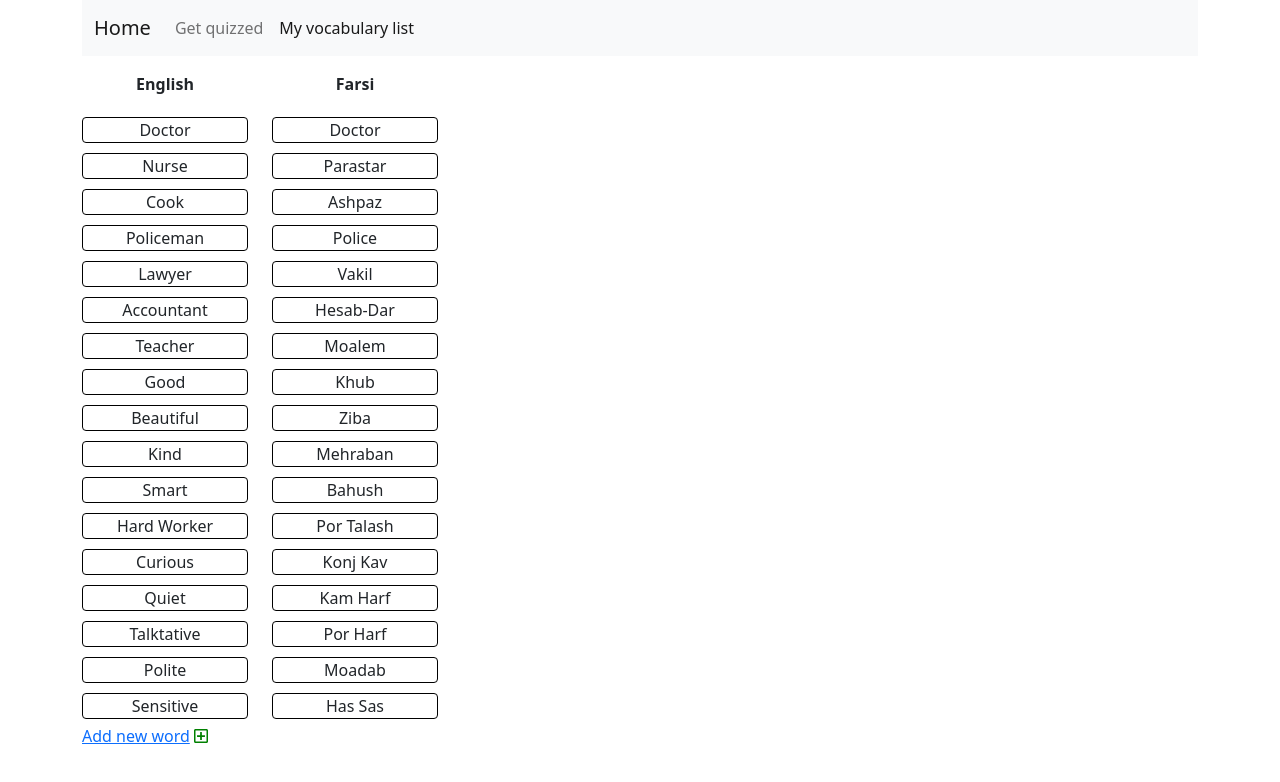
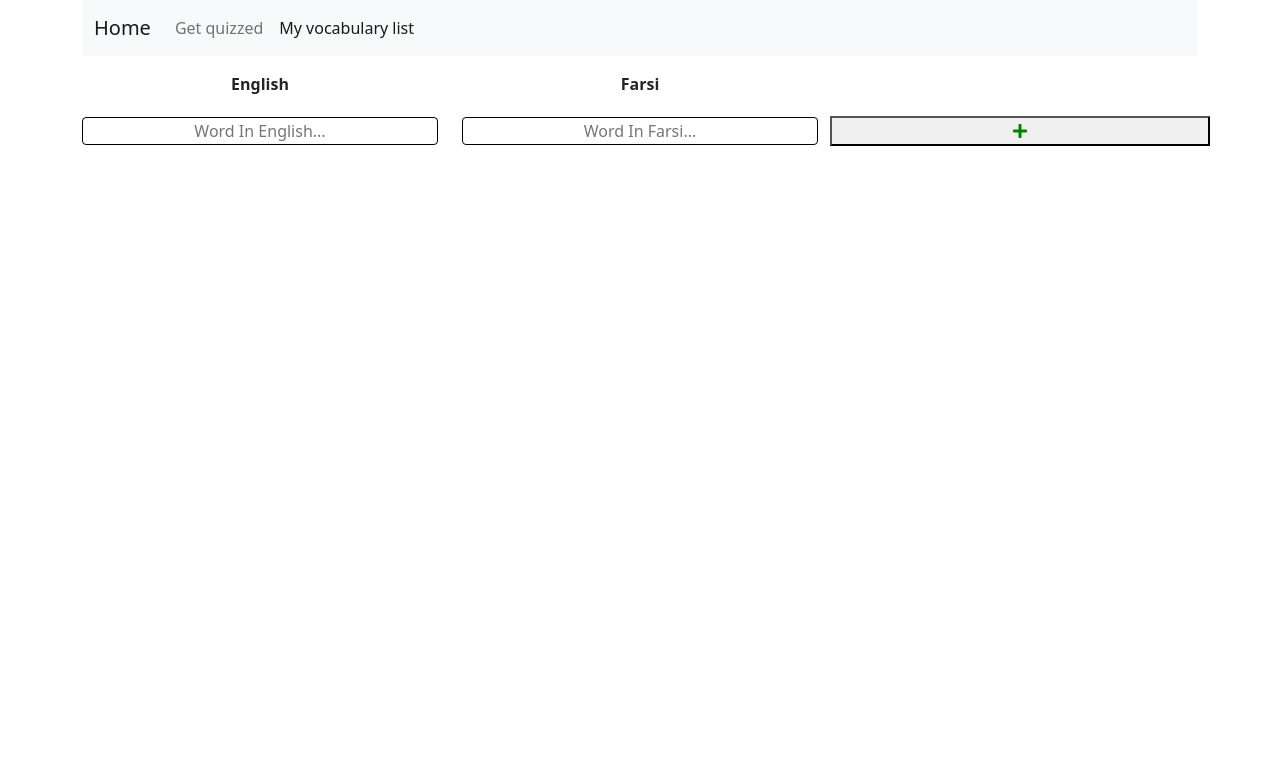
Before and after one commit to claradrt/vocabulary-quizz, a React (Create React App) app: page /vocabulary in a window 1280 px wide. Shown: the top 782 px of the page. Built offline with nearby package versions, Linux system fonts and the light colour scheme.

Commit message:
Add new word feature
- Store vocabulary list in local storage
- Enable user to add a word in the vocabulary list
- Set up of Delete feature

```diff
--- a/src/AddWord.js
+++ b/src/AddWord.js
@@ -1,5 +1,49 @@
-import React from "react";
+import React, { useState } from "react";
+import "./Word.css";
+import { FontAwesomeIcon } from "@fortawesome/react-fontawesome";
+import { faPlus } from "@fortawesome/free-solid-svg-icons";
 
-export default function AddWord() {
-  return "hello";
+export default function AddWord(props) {
+  const [newWordEnglish, setNewWordEnglish] = useState("");
+  const [newWordFarsi, setNewWordFarsi] = useState("");
+
+  function handleFirstInputChange(event) {
+    setNewWordEnglish(event.target.value);
+  }
+
+  function handleSecondInputChange(event) {
+    setNewWordFarsi(event.target.value);
+  }
+
+  function handleFormSubmit(event) {
+    event.preventDefault();
+    props.addNewWord({
+      wordInEnglish: newWordEnglish,
+      wordInFarsi: newWordFarsi,
+    });
+  }
+
+  return (
+    <form className="row my-3" onSubmit={handleFormSubmit}>
+      <div className="col-4">
+        <input
+          type="text"
+          placeholder="Word in English..."
+          className="word text-center text-capitalize"
+          onChange={handleFirstInputChange}
+        />
+      </div>
+      <div className="col-4">
+        <input
+          type="text"
+          placeholder="Word in Farsi..."
+          className="word text-center text-capitalize"
+          onChange={handleSecondInputChange}
+        />
+      </div>
+      <button type="submit" className="col-4 align-self-center">
+        <FontAwesomeIcon icon={faPlus} color="green" className="add-icon" />
+      </button>
+    </form>
+  );
 }
--- a/src/Word.css
+++ b/src/Word.css
@@ -8,6 +8,7 @@
 .delete {
   color: #c4012e;
   visibility: hidden;
+  width: fit-content;
 }
 
 .Word:hover .delete {
@@ -17,3 +18,7 @@
 .delete:hover {
   cursor: pointer;
 }
+
+.add-icon {
+  cursor: pointer;
+}
--- a/src/Word.js
+++ b/src/Word.js
@@ -1,20 +1,32 @@
 import React from "react";
 import "./Word.css";
+import { FontAwesomeIcon } from "@fortawesome/react-fontawesome";
+import { faTrashAlt } from "@fortawesome/free-regular-svg-icons";
 
 export default function Word(props) {
+  function handleWordDelete() {
+    props.deleteWord(props.wordIndex);
+  }
+
   return (
     <div className="row Word">
-      <div className="col-2">
+      <div className="col-4">
         <div className="word text-center text-capitalize">
           {props.wordLanguage1}
         </div>
       </div>
-      <div className="col-2">
+      <div className="col-4">
         <div className="word text-center text-capitalize">
           {props.wordLanguage2}
         </div>
       </div>
-      <div className="delete col-2 align-self-center"> X</div>
+      <div className="delete col-4 align-self-center">
+        <FontAwesomeIcon
+          icon={faTrashAlt}
+          color="red"
+          onClick={handleWordDelete}
+        />
+      </div>
     </div>
   );
 }
--- a/src/routes/vocabulary-list.jsx
+++ b/src/routes/vocabulary-list.jsx
@@ -1,60 +1,49 @@
-import React from "react";
+import React, { useState } from "react";
 import Word from "../Word";
 import AddWord from "../AddWord";
 
-import { FontAwesomeIcon } from "@fortawesome/react-fontawesome";
-import { faPlusSquare } from "@fortawesome/free-regular-svg-icons";
+export default function Vocabulary() {
+  const [vocabularyList, setVocabularyList] = useState(() => {
+    const savedVocabularyList = localStorage.getItem("storedVocabularyList");
+    const initialValue = JSON.parse(savedVocabularyList);
+    return initialValue || [];
+  });
 
-export default function Vocabulary() {
-  function displayNewWordForm(event) {
-    event.preventDefault();
-    return <AddWord />;
+  function addNewWord(word) {
+    vocabularyList.push(word);
+    setVocabularyList([...vocabularyList]);
+    localStorage.setItem(
+      "storedVocabularyList",
+      JSON.stringify(vocabularyList)
+    );
   }
 
-  let vocabularyList = {
-    doctor: "doctor",
-    nurse: "parastar",
-    cook: "ashpaz",
-    policeman: "police",
-    lawyer: "vakil",
-    accountant: "hesab-dar",
-    teacher: "moalem",
-    good: "khub",
-    beautiful: "ziba",
-    kind: "mehraban",
-    smart: "bahush",
-    "hard worker": "por talash",
-    curious: "konj kav",
-    quiet: "kam harf",
-    talktative: "por harf",
-    polite: "moadab",
-    sensitive: "has sas",
-  };
+  function deleteWord(word) {
+    console.log("Word to delete", vocabularyList[word]);
+  }
+
   return (
     <div className="Vocabulary">
       <div className="row my-3">
-        <span className="col-2 text-center fw-bold">English</span>
-        <span className="col-2 text-center fw-bold">Farsi</span>
+        <span className="col-4 text-center fw-bold">English</span>
+        <span className="col-4 text-center fw-bold">Farsi</span>
       </div>
-      {Object.keys(vocabularyList).map((wordLanguage1, index) => {
+      {vocabularyList &&
+        vocabularyList.map((wordObject, index) => {
           return (
             <div key={index}>
               <Word
-              wordLanguage1={wordLanguage1}
-              wordLanguage2={vocabularyList[wordLanguage1]}
+                wordLanguage1={wordObject.wordInEnglish}
+                wordLanguage2={wordObject.wordInFarsi}
+                wordIndex={index}
+                deleteWord={deleteWord}
               />
             </div>
           );
         })}
       <div>
         {" "}
-        <a href="/" onClick={displayNewWordForm}>
-          {" "}
-          Add new word
-          <span className="px-1">
-            <FontAwesomeIcon icon={faPlusSquare} color="green" />
-          </span>
-        </a>
+        <AddWord addNewWord={addNewWord} />
       </div>
     </div>
   );
```
Lines whose indentation alone changed are shown as unchanged.
